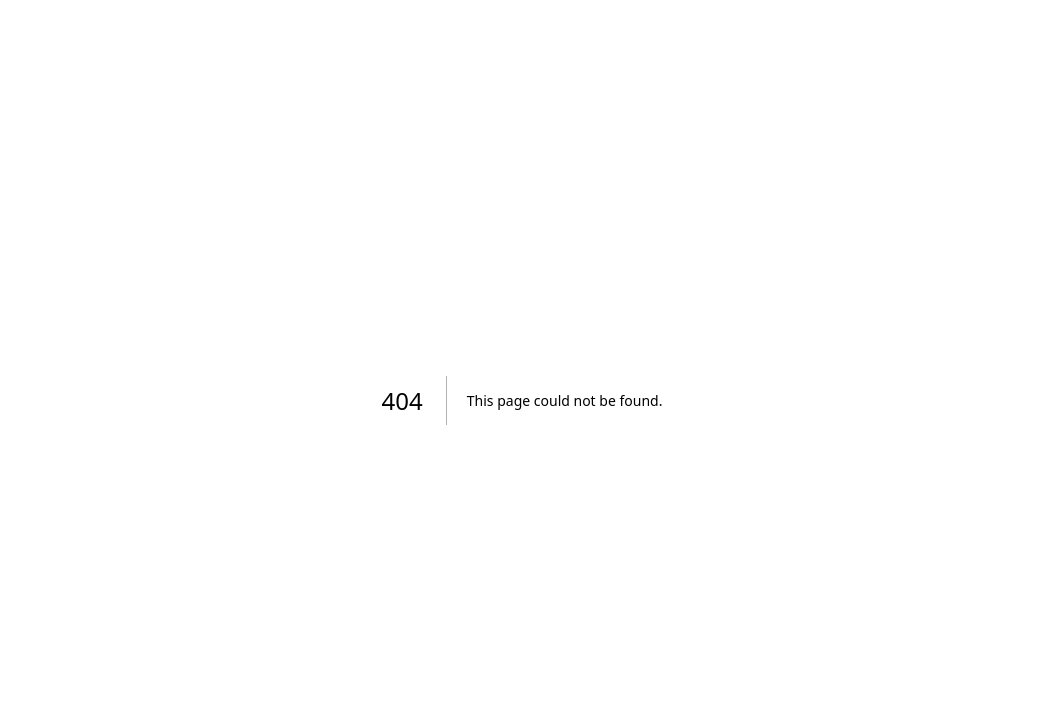
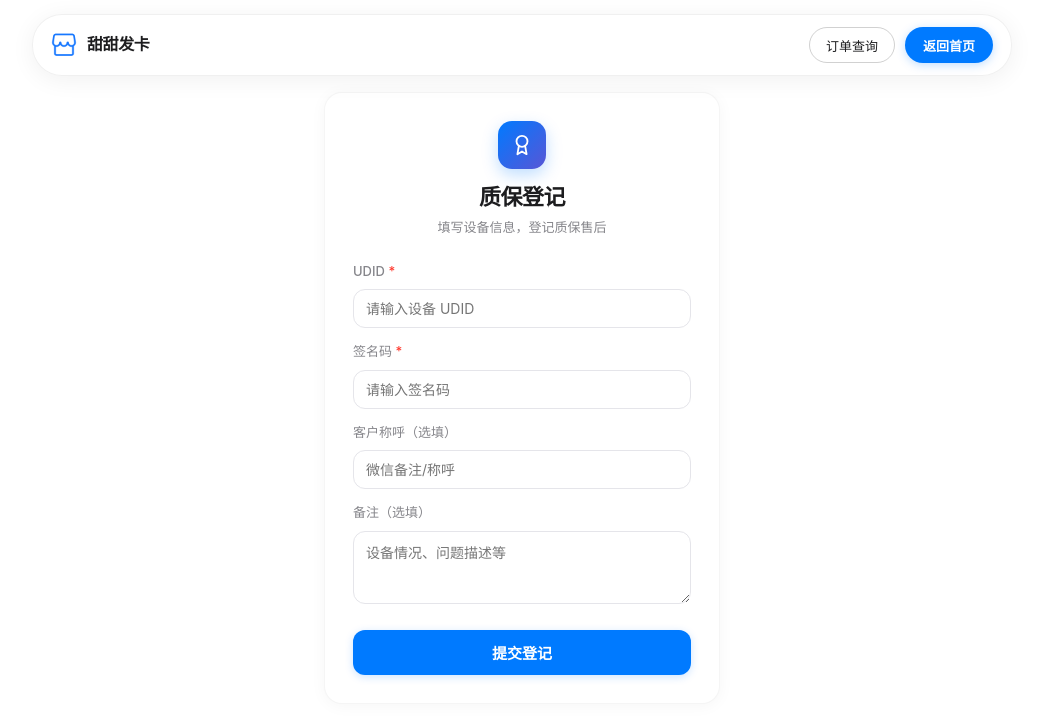
Before and after one commit to iosyyds/faka-store, a Next.js app in the folder web/: page /warranty in a window 1280 px wide. Before the commit this address had no page. Shown: the top 718 px of the page, without its empty margins (118-1161 px from the left). Built offline with nearby package versions, Linux system fonts and the light colour scheme.

Commit message:
新增前台质保登记独立页/warranty，客户自助提交UDID与签名码

```diff
--- /dev/null
+++ b/web/src/app/warranty/page.tsx
@@ -0,0 +1,117 @@
+'use client';
+import { useState, useEffect } from 'react';
+import Navbar from '@/components/Navbar';
+
+const API_BASE = 'https://api.puaaa.cn/api';
+const appleBlue = '#007AFF';
+const appleText = '#1D1D1F';
+const appleSubtext = '#86868B';
+
+export default function WarrantyPage() {
+  const [loaded, setLoaded] = useState(false);
+  const [isMobile, setIsMobile] = useState(false);
+  const [udid, setUdid] = useState('');
+  const [signCode, setSignCode] = useState('');
+  const [customer, setCustomer] = useState('');
+  const [remark, setRemark] = useState('');
+  const [loading, setLoading] = useState(false);
+  const [err, setErr] = useState('');
+  const [done, setDone] = useState(false);
+
+  useEffect(() => {
+    setLoaded(true);
+    setIsMobile(window.innerWidth < 768);
+  }, []);
+
+  const inputStyle: React.CSSProperties = {
+    width: '100%', padding: '10px 12px', border: '1px solid #E5E5EA', background: '#fff',
+    borderRadius: 12, fontSize: 14, outline: 'none', boxSizing: 'border-box', color: appleText,
+    transition: 'all 0.2s ease',
+  };
+
+  async function handleSubmit() {
+    if (!udid.trim()) { setErr('请填写 UDID'); return; }
+    if (!signCode.trim()) { setErr('请填写签名码'); return; }
+    setLoading(true); setErr('');
+    try {
+      const res = await fetch(`${API_BASE}/warranty_add.php`, {
+        method: 'POST',
+        headers: { 'Content-Type': 'application/json' },
+        body: JSON.stringify({
+          udid: udid.trim(),
+          sign_code: signCode.trim(),
+          customer: customer.trim(),
+          remark: remark.trim(),
+        }),
+      });
+      const data = await res.json();
+      if (data.code === 0) {
+        setDone(true);
+      } else {
+        setErr(data.msg || '提交失败，请稍后重试');
+      }
+    } catch {
+      setErr('网络异常，请稍后重试');
+    } finally { setLoading(false); }
+  }
+
+  if (!loaded) {
+    return <div style={{ minHeight: '100vh', background: '#fff', display: 'flex', alignItems: 'center', justifyContent: 'center', color: appleSubtext, fontSize: 14 }}>加载中...</div>;
+  }
+
+  return (
+    <div style={{ minHeight: '100vh', background: '#ffffff', fontFamily: '-apple-system, BlinkMacSystemFont, "SF Pro Display", "SF Pro Text", sans-serif', color: appleText }}>
+      <Navbar primaryText="返回首页" primaryHref="/" secondaryText="订单查询" secondaryHref="/query" />
+
+      <div style={{ maxWidth: 440, margin: '0 auto', padding: isMobile ? '82px 16px 40px' : '92px 22px 64px' }}>
+        {done ? (
+          <div style={{ background: '#fff', borderRadius: 18, padding: '40px 24px', textAlign: 'center', boxShadow: '0 2px 16px rgba(0,0,0,0.04)', border: '1px solid rgba(0,0,0,0.04)' }}>
+            <div style={{ width: 64, height: 64, margin: '0 auto 16px', borderRadius: '50%', background: '#34C759', display: 'flex', alignItems: 'center', justifyContent: 'center' }}>
+              <svg width="32" height="32" viewBox="0 0 24 24" fill="none" stroke="#fff" strokeWidth="3" strokeLinecap="round" strokeLinejoin="round"><path d="M20 6 9 17l-5-5"/></svg>
+            </div>
+            <h2 style={{ fontSize: 20, fontWeight: 700, margin: '0 0 8px' }}>提交成功</h2>
+            <p style={{ fontSize: 14, color: appleSubtext, margin: 0, lineHeight: 1.6 }}>质保信息已登记，我们会尽快为您处理。<br/>如有问题请联系客服。</p>
+            <button onClick={() => setDone(false)} style={{ marginTop: 24, padding: '10px 28px', borderRadius: 980, border: 'none', background: appleBlue, color: '#fff', fontSize: 14, fontWeight: 600, cursor: 'pointer' }}>继续登记</button>
+          </div>
+        ) : (
+          <div style={{ background: '#fff', borderRadius: 18, padding: isMobile ? 20 : 28, boxShadow: '0 2px 16px rgba(0,0,0,0.04)', border: '1px solid rgba(0,0,0,0.04)' }}>
+            <div style={{ textAlign: 'center', marginBottom: 24 }}>
+              <div style={{ width: 48, height: 48, margin: '0 auto 12px', borderRadius: 14, background: 'linear-gradient(135deg,#007AFF,#5856D6)', display: 'flex', alignItems: 'center', justifyContent: 'center', boxShadow: '0 6px 16px rgba(0,122,255,0.25)' }}>
+                <svg width="22" height="22" viewBox="0 0 24 24" fill="none" stroke="#fff" strokeWidth="2" strokeLinecap="round" strokeLinejoin="round"><circle cx="12" cy="8" r="6"/><path d="M15.5 13.5 17 22l-5-3-5 3 1.5-8.5"/></svg>
+              </div>
+              <h2 style={{ fontSize: 22, fontWeight: 700, margin: '0 0 4px', letterSpacing: -0.5 }}>质保登记</h2>
+              <p style={{ fontSize: 13, color: appleSubtext, margin: 0 }}>填写设备信息，登记质保售后</p>
+            </div>
+
+            {err && (
+              <div style={{ marginBottom: 16, padding: '12px 14px', background: 'rgba(255,59,48,0.08)', borderRadius: 12, display: 'flex', alignItems: 'center', gap: 10 }}>
+                <svg width="18" height="18" viewBox="0 0 24 24" fill="none" stroke="#FF3B30" strokeWidth="2" strokeLinecap="round" strokeLinejoin="round" style={{ flexShrink: 0 }}><circle cx="12" cy="12" r="10"/><line x1="12" y1="8" x2="12" y2="12"/><line x1="12" y1="16" x2="12.01" y2="16"/></svg>
+                <span style={{ fontSize: 13, color: '#FF3B30', fontWeight: 500 }}>{err}</span>
+              </div>
+            )}
+
+            <div style={{ marginBottom: 14 }}>
+              <label style={{ display: 'block', fontSize: 13, fontWeight: 500, color: appleSubtext, marginBottom: 8 }}>UDID <span style={{ color: '#FF3B30' }}>*</span></label>
+              <input placeholder="请输入设备 UDID" value={udid} onChange={(e) => setUdid(e.target.value)} style={inputStyle} onFocus={(e) => { e.currentTarget.style.borderColor = appleBlue; e.currentTarget.style.boxShadow = '0 0 0 3px rgba(0,122,255,0.1)'; }} onBlur={(e) => { e.currentTarget.style.borderColor = '#E5E5EA'; e.currentTarget.style.boxShadow = 'none'; }} />
+            </div>
+            <div style={{ marginBottom: 14 }}>
+              <label style={{ display: 'block', fontSize: 13, fontWeight: 500, color: appleSubtext, marginBottom: 8 }}>签名码 <span style={{ color: '#FF3B30' }}>*</span></label>
+              <input placeholder="请输入签名码" value={signCode} onChange={(e) => setSignCode(e.target.value)} style={inputStyle} onFocus={(e) => { e.currentTarget.style.borderColor = appleBlue; e.currentTarget.style.boxShadow = '0 0 0 3px rgba(0,122,255,0.1)'; }} onBlur={(e) => { e.currentTarget.style.borderColor = '#E5E5EA'; e.currentTarget.style.boxShadow = 'none'; }} />
+            </div>
+            <div style={{ marginBottom: 14 }}>
+              <label style={{ display: 'block', fontSize: 13, fontWeight: 500, color: appleSubtext, marginBottom: 8 }}>客户称呼（选填）</label>
+              <input placeholder="微信备注/称呼" value={customer} onChange={(e) => setCustomer(e.target.value)} style={inputStyle} onFocus={(e) => { e.currentTarget.style.borderColor = appleBlue; e.currentTarget.style.boxShadow = '0 0 0 3px rgba(0,122,255,0.1)'; }} onBlur={(e) => { e.currentTarget.style.borderColor = '#E5E5EA'; e.currentTarget.style.boxShadow = 'none'; }} />
+            </div>
+            <div style={{ marginBottom: 20 }}>
+              <label style={{ display: 'block', fontSize: 13, fontWeight: 500, color: appleSubtext, marginBottom: 8 }}>备注（选填）</label>
+              <textarea placeholder="设备情况、问题描述等" value={remark} onChange={(e) => setRemark(e.target.value)} rows={3} style={{ ...inputStyle, resize: 'vertical', fontFamily: 'inherit' }} onFocus={(e) => { e.currentTarget.style.borderColor = appleBlue; e.currentTarget.style.boxShadow = '0 0 0 3px rgba(0,122,255,0.1)'; }} onBlur={(e) => { e.currentTarget.style.borderColor = '#E5E5EA'; e.currentTarget.style.boxShadow = 'none'; }} />
+            </div>
+            <button onClick={handleSubmit} disabled={loading} style={{ width: '100%', padding: '12px', borderRadius: 12, border: 'none', background: appleBlue, color: '#fff', fontSize: 15, fontWeight: 600, cursor: loading ? 'not-allowed' : 'pointer', opacity: loading ? 0.6 : 1, boxShadow: '0 2px 8px rgba(0,122,255,0.2)', transition: 'all 0.2s ease' }}>
+              {loading ? '提交中...' : '提交登记'}
+            </button>
+          </div>
+        )}
+      </div>
+    </div>
+  );
+}
```
